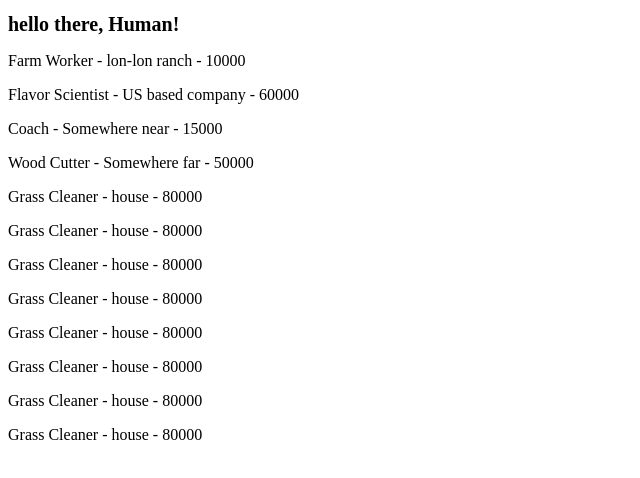
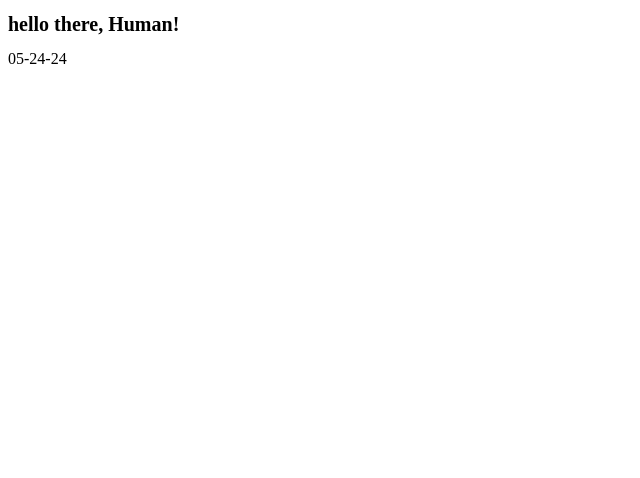
Before and after one commit to Shuashuaa/hello-human, a Vue app: page / in a window 1280 px wide. Shown: the top 478 px of the page, without its empty margins (0-640 px from the left). Built offline with nearby package versions, Linux system fonts and the light colour scheme; the HTML template or start-up script is replaced by a standard one.

Commit message:
060124-HomeComp

```diff
--- a/src/App.vue
+++ b/src/App.vue
@@ -4,9 +4,10 @@
 			<h1 style="font-size: 20px;">hello there, Human!</h1>
     	</div>
 
-		<div v-for="job in jobs" :key="job.id">
+		<!-- <div v-for="job in jobs" :key="job.id">
 			<p>{{ job.title }} - {{ job.location }} - {{ job.salary }}</p>
-		</div>
+		</div> -->
+		<HomeComp :jobs="jobs"/>
 	</div>
 </template>
 
```
